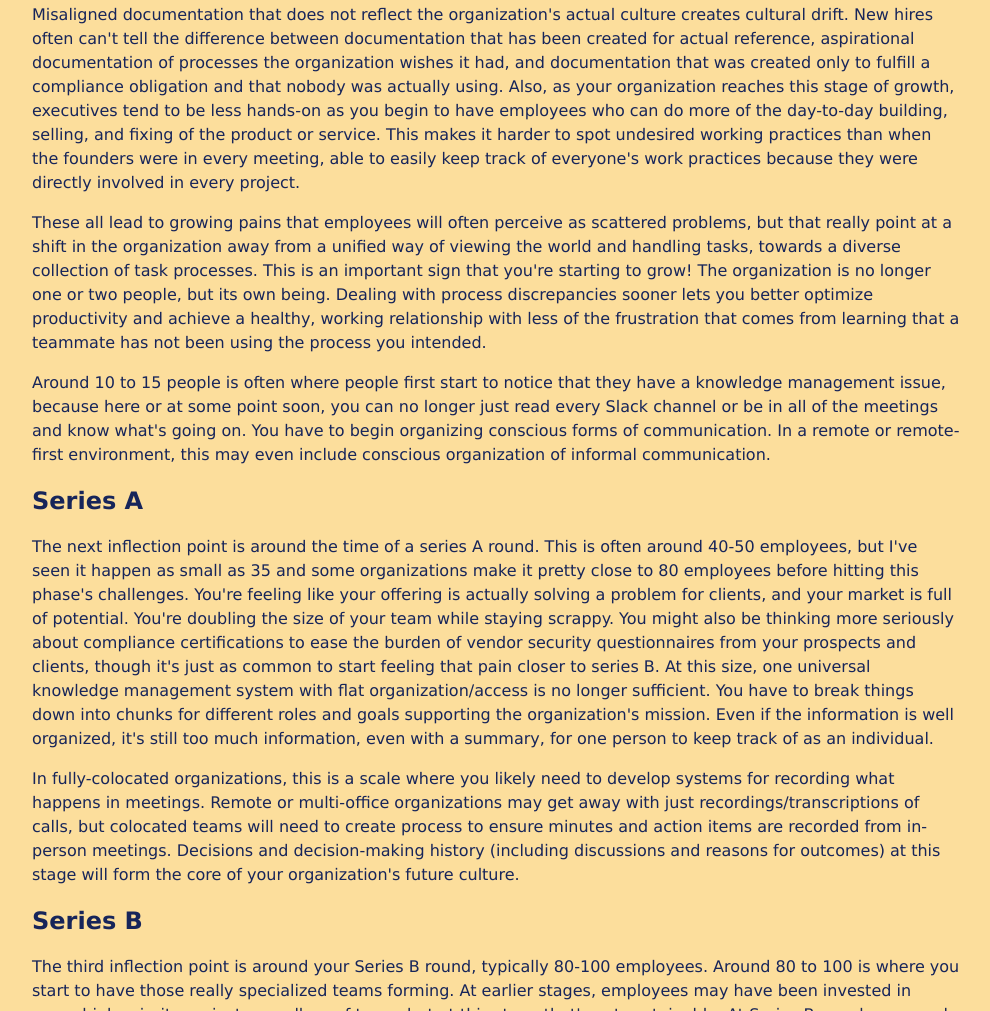
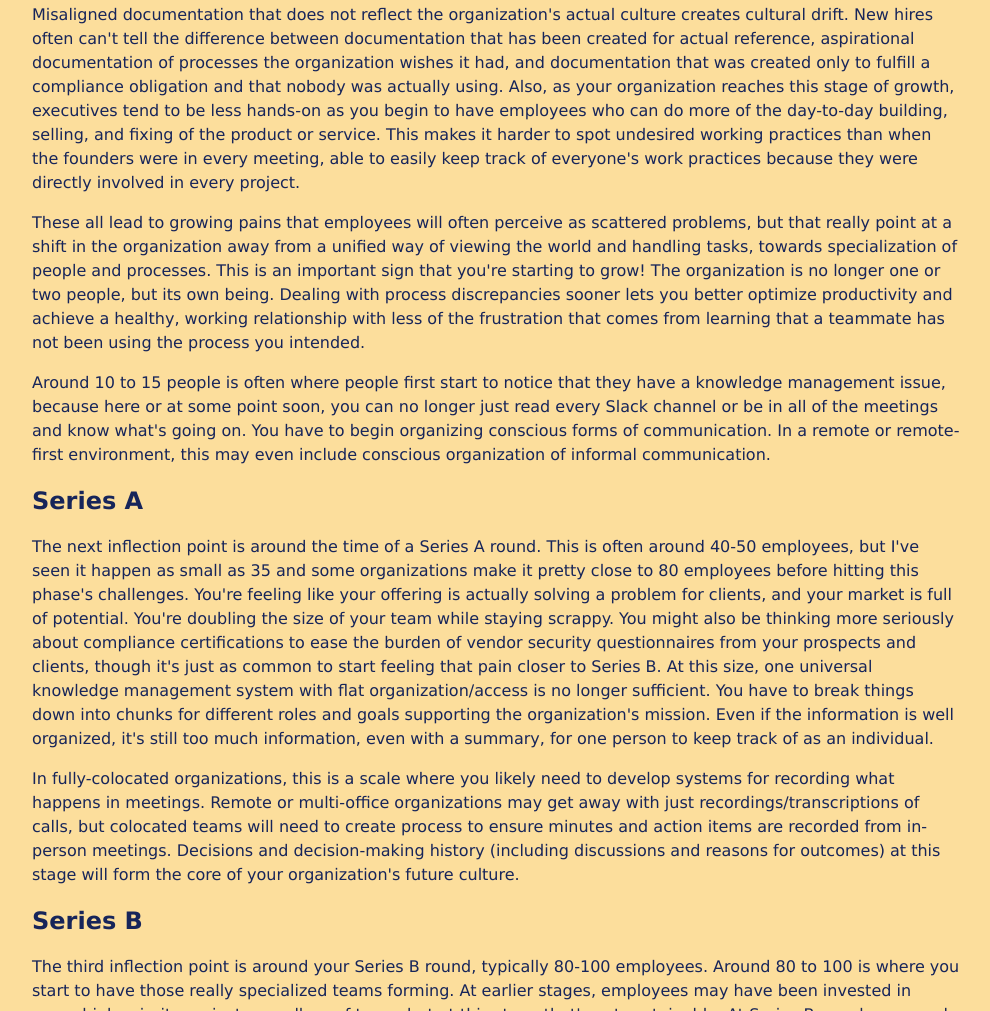
Before and after one commit to Neat-Systems/Neat-Systems.github.io, an Eleventy site: page content/blog/how-we-help.md in a window 1280 px wide. Shown: the part 1492-2503 px from the top of the page, without its empty margins (144-1134 px from the left). Built offline with nearby package versions, Linux system fonts and the light colour scheme; Eleventy itself is replaced by a stand-in of ours; files that its build step writes are made by us from their sources; what @zachleat/heading-anchors, zod-validation-error would draw is missing.

Commit message:
Small copy tweaks

```diff
--- a/content/blog/how-we-help.md
+++ b/content/blog/how-we-help.md
@@ -26,13 +26,13 @@ The first growth inflection point is around a seed stage VC funding round, often
 
 Misaligned documentation that does not reflect the organization's actual culture creates cultural drift. New hires often can't tell the difference between documentation that has been created for actual reference, aspirational documentation of processes the organization wishes it had, and documentation that was created only to fulfill a compliance obligation and that nobody was actually using. Also, as your organization reaches this stage of growth, executives tend to be less hands-on as you begin to have employees who can do more of the day-to-day building, selling, and fixing of the product or service. This makes it harder to spot undesired working practices than when the founders were in every meeting, able to easily keep track of everyone's work practices because they were directly involved in every project.
 
-These all lead to growing pains that employees will often perceive as scattered problems, but that really point at a shift in the organization away from a unified way of viewing the world and handling tasks, towards a diverse collection of task processes. This is an important sign that you're starting to grow! The organization is no longer one or two people, but its own being. Dealing with process discrepancies sooner lets you better optimize productivity and achieve a healthy, working relationship with less of the frustration that comes from learning that a teammate has not been using the process you intended.
+These all lead to growing pains that employees will often perceive as scattered problems, but that really point at a shift in the organization away from a unified way of viewing the world and handling tasks, towards specialization of people and processes. This is an important sign that you're starting to grow! The organization is no longer one or two people, but its own being. Dealing with process discrepancies sooner lets you better optimize productivity and achieve a healthy, working relationship with less of the frustration that comes from learning that a teammate has not been using the process you intended.
 
 Around 10 to 15 people is often where people first start to notice that they have a knowledge management issue, because here or at some point soon, you can no longer just read every Slack channel or be in all of the meetings and know what's going on. You have to begin organizing conscious forms of communication. In a remote or remote-first environment, this may even include conscious organization of informal communication.
 
 ## Series A
 
-The next inflection point is around the time of a series A round. This is often around 40-50 employees, but I've seen it happen as small as 35 and some organizations make it pretty close to 80 employees before hitting this phase's challenges. You're feeling like your offering is actually solving a problem for clients, and your market is full of potential. You're doubling the size of your team while staying scrappy. You might also be thinking more seriously about compliance certifications to ease the burden of vendor security questionnaires from your prospects and clients, though it's just as common to start feeling that pain closer to series B. At this size, one universal knowledge management system with flat organization/access is no longer sufficient. You have to break things down into chunks for different roles and goals supporting the organization's mission. Even if the information is well organized, it's still too much information, even with a summary, for one person to keep track of as an individual.
+The next inflection point is around the time of a Series A round. This is often around 40-50 employees, but I've seen it happen as small as 35 and some organizations make it pretty close to 80 employees before hitting this phase's challenges. You're feeling like your offering is actually solving a problem for clients, and your market is full of potential. You're doubling the size of your team while staying scrappy. You might also be thinking more seriously about compliance certifications to ease the burden of vendor security questionnaires from your prospects and clients, though it's just as common to start feeling that pain closer to Series B. At this size, one universal knowledge management system with flat organization/access is no longer sufficient. You have to break things down into chunks for different roles and goals supporting the organization's mission. Even if the information is well organized, it's still too much information, even with a summary, for one person to keep track of as an individual.
 
 In fully-colocated organizations, this is a scale where you likely need to develop systems for recording what happens in meetings. Remote or multi-office organizations may get away with just recordings/transcriptions of calls, but colocated teams will need to create process to ensure minutes and action items are recorded from in-person meetings. Decisions and decision-making history (including discussions and reasons for outcomes) at this stage will form the core of your organization's future culture.
 
```
